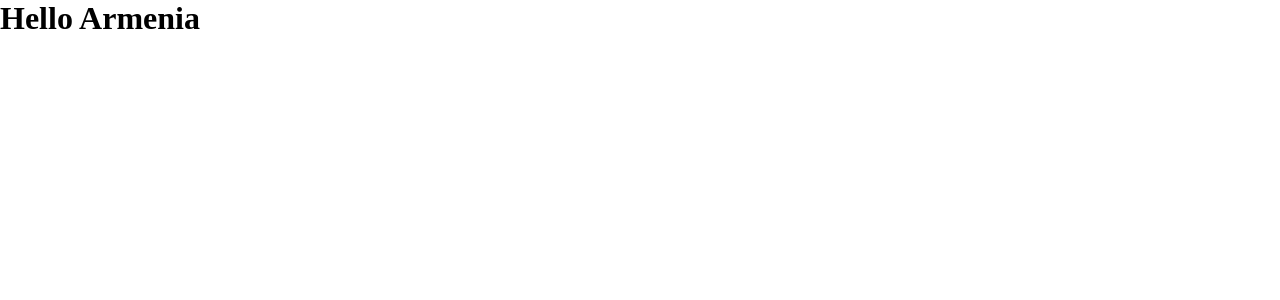
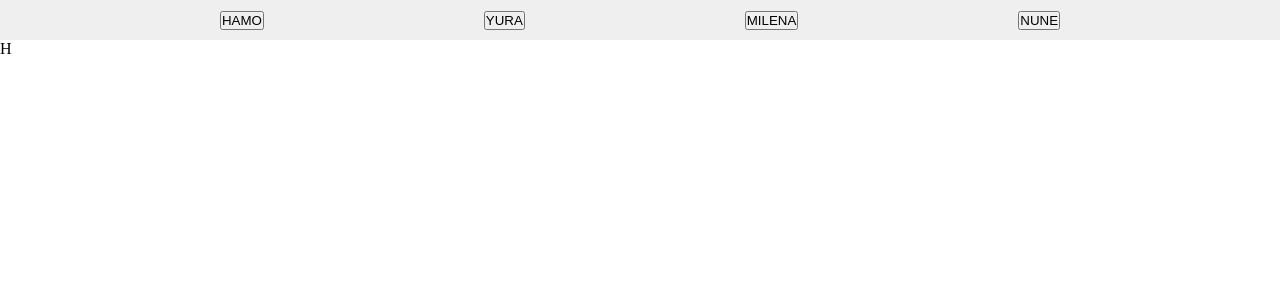
Before and after one commit to hamyeghishyan/shop, a React (Create React App) app: page / in a window 1280 px wide. Shown: the top 300 px of the page. Built offline with nearby package versions, Linux system fonts and the light colour scheme.

Commit message:
create components

```diff
--- a/src/App.jsx
+++ b/src/App.jsx
@@ -1,7 +1,26 @@
+import { useState } from "react";
+import H from "./components/H";
+import M from "./components/M";
+import N from "./components/N";
+import Y from "./components/Y";
+
 function App() {
-    return <div className="App">
-        <h1>Hello Armenia</h1>
-    </div>;
+    const [flag, setFlag] = useState("h");
+    const changeFlagValue = (flag) => setFlag(flag);
+    return (
+        <div className="App">
+            <div className="btns_wrapper">
+                <button onClick={() => changeFlagValue("h")}>HAMO</button>
+                <button onClick={() => changeFlagValue("y")}>YURA</button>
+                <button onClick={() => changeFlagValue("m")}>MILENA</button>
+                <button onClick={() => changeFlagValue("n")}>NUNE </button>
+            </div>
+            {flag === "h" && <H />}
+            {flag === "y" && <Y />}
+            {flag === "m" && <M />}
+            {flag === "n" && <N />}
+        </div>
+    );
 }
 
 export default App;
--- /dev/null
+++ b/src/components/H/index.jsx
@@ -0,0 +1,8 @@
+import React from "react";
+import styles from "./h.module.scss";
+
+function H() {
+    return <div>H</div>;
+}
+
+export default H;
--- /dev/null
+++ b/src/components/M/index.jsx
@@ -0,0 +1,8 @@
+import React from "react";
+import styles from "./m.module.scss";
+
+function M() {
+    return <div>M</div>;
+}
+
+export default M;
--- /dev/null
+++ b/src/components/N/index.jsx
@@ -0,0 +1,8 @@
+import React from "react";
+import styles from "./n.module.scss";
+
+function N() {
+    return <div>N</div>;
+}
+
+export default N;
--- /dev/null
+++ b/src/components/Y/index.jsx
@@ -0,0 +1,8 @@
+import React from "react";
+import styles from "./y.module.scss";
+
+function Y() {
+    return <div>Y</div>;
+}
+
+export default Y;
--- a/src/components/index.js
+++ /dev/null
@@ -1 +0,0 @@
-const a = 5
--- a/src/index.css
+++ b/src/index.css
@@ -3,3 +3,10 @@
     padding: 0;
     box-sizing: border-box;
 }
+.btns_wrapper {
+    height: 40px;
+    background-color: #efefef;
+    display: flex;
+    justify-content: space-evenly;
+    align-items: center;
+}
```
Also changed, not shown: src/components/H/h.module.scss (added), src/components/M/m.module.scss (added), src/components/N/n.module.scss (added), src/components/Y/y.module.scss (added).
